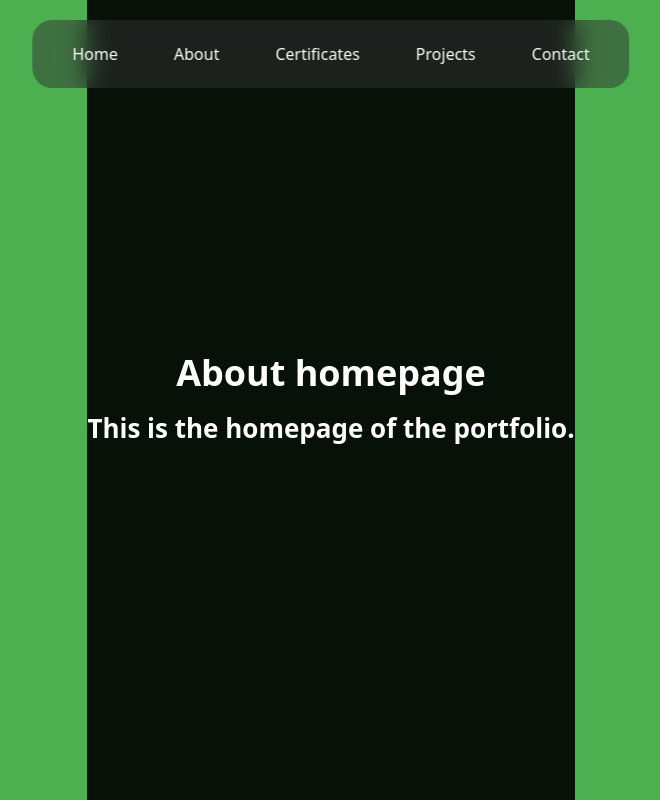
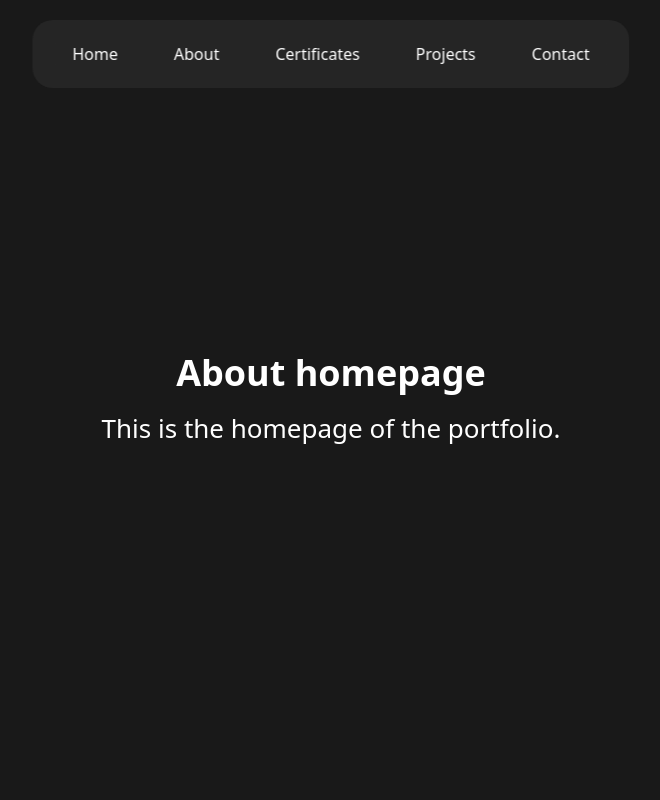
Before and after one commit to StDevRhenz/portfolio, a React (Create React App) app: page / in a window 1280 px wide. Shown: the top 800 px of the page, without its empty margins (309-969 px from the left). Built offline with nearby package versions, Linux system fonts and the light colour scheme.

Commit message:
update: Optimize Seo for search engine

```diff
--- a/public/index.html
+++ b/public/index.html
@@ -6,7 +6,7 @@
     <meta name="theme-color" content="#000000" />
     <link rel="apple-touch-icon" href="%PUBLIC_URL%/logo192.png" />
     <link rel="manifest" href="%PUBLIC_URL%/manifest.json" />
-    <title>Rhenz Ganotice | Portfolio</title>
+    <title>About Me | Rhenz Ganotice</title>
   </head>
   <body>
     <noscript>You need to enable JavaScript to run this app.</noscript>
--- a/src/App.css
+++ b/src/App.css
@@ -6,7 +6,7 @@ html {
   scroll-behavior: smooth;
 }
 
-section {
+/* section {
     min-height: 100vh;
     display: flex;
     justify-content: center;
@@ -15,7 +15,7 @@ section {
     font-size: 100px;
     color: #fff;
     font-weight: bold;
-}
+} */
 
 nav a:hover {
     background-color: #575757;
--- a/src/App.js
+++ b/src/App.js
@@ -14,11 +14,9 @@ import './App.css';
 function App() {
   return (
   <div>
-
     <nav>
       <Navbar />
     </nav>
-
     <section id='home'>
       <Home />
     </section>
```
